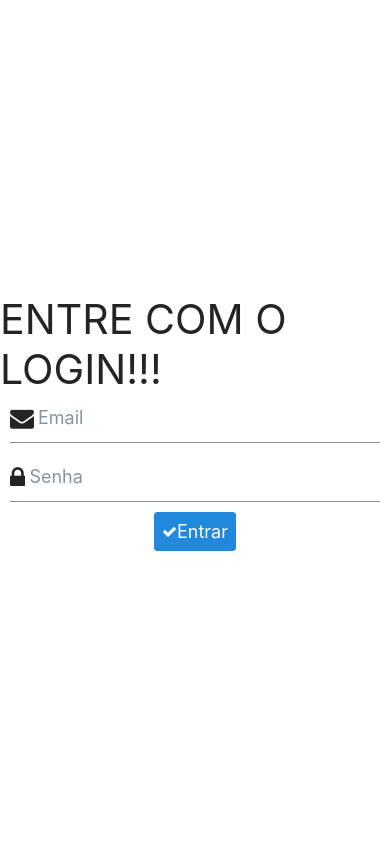
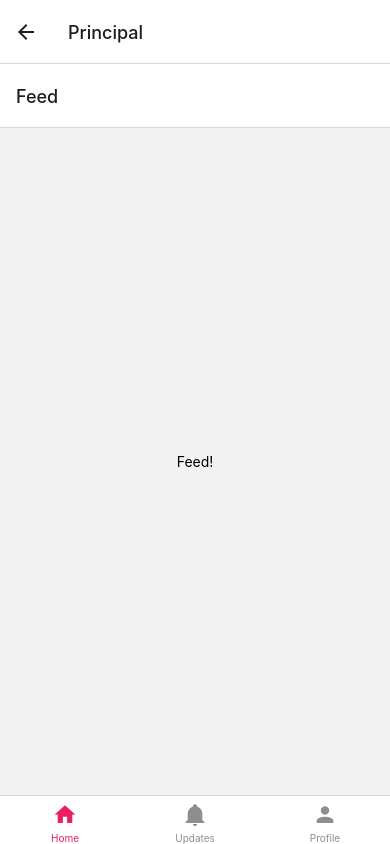
Before and after one commit to Alyson02/LoginReact, a React Native app: screen /Principal in a window 390 px wide. Built offline with nearby package versions, Linux system fonts and the light colour scheme.

Commit message:
Tela login e principal

```diff
--- a/App.js
+++ b/App.js
@@ -1,46 +1,24 @@
-import { StyleSheet, View } from 'react-native';
-import {Button, Input, Text} from 'react-native-elements'
-import Icon from 'react-native-vector-icons/FontAwesome'
+import React,{useState} from "react";
+import {createStackNavigator} from '@react-navigation/stack';
+import {NavigationContainer} from '@react-navigation/native';
+import Login from "./screen/Login";
+import Principal from './screen/Principal';
 
-var email, password;
+const Stack = createStackNavigator();
 
-export default function App() {
-  return (
-    <View style={styles.container}>
-      <Text h1>ENTRE COM O LOGIN!!!</Text>
-      <Input
-      placeholder="Email"
-      leftIcon={{type:'font-awesome', name:'envelope'}}
-      onChangeText={value=>email = value}
-      KeyboardType="email-address"/>
-
-      <Input
-      placeholder="Senha"
-      leftIcon={{type:'font-awesome', name:'lock'}}
-      onChangeText={value=>password = value}
-      secureTextEntry="true"/>
-
-      <Button
-       icon={
-        <Icon
-        name="check"
-        size={15}
-        color="white"
-      />
-      }
-
-      title="Entrar"
-      onPress={()=>entrar()}
-       />
-    </View>
-  );
+function MyStack(){
+    return(
+        <Stack.Navigator>
+            <Stack.Screen name="Login" component={Login} />
+            <Stack.Screen name="Principal" component={Principal}/>
+        </Stack.Navigator>
+    );
 }
 
-const styles = StyleSheet.create({
-  container: {
-    flex: 1,
-    backgroundColor: '#fff',
-    alignItems: 'center',
-    justifyContent: 'center',
-  },
-});
+export default function App(){
+    return(
+        <NavigationContainer>
+            <MyStack />
+        </NavigationContainer>
+    );
+}
--- a/package.json
+++ b/package.json
@@ -10,6 +10,9 @@
     "eject": "expo eject"
   },
   "dependencies": {
+    "@react-navigation/bottom-tabs": "^6.3.1",
+    "@react-navigation/native": "^6.0.10",
+    "@react-navigation/stack": "^6.2.1",
     "expo": "~44.0.0",
     "expo-status-bar": "~1.2.0",
     "react": "17.0.1",
--- /dev/null
+++ b/screen/Login.js
@@ -0,0 +1,50 @@
+import { useState } from 'react';
+import { StyleSheet, View } from 'react-native';
+import {Button, Input, Text} from 'react-native-elements'
+import Icon from 'react-native-vector-icons/FontAwesome'
+import styles from '../style/estilo'
+
+var email, password;
+
+export default function Login({navigation}) {
+
+    const [email, setEmail] = useState(null);
+    const [password, setPassword] = useState(null);
+
+    const entrar = () => {
+        navigation.reset({
+            index: 0,
+            routes: [{name: "Principal"}]
+        })
+    }
+
+    return (
+    <View style={styles.container}>
+      <Text h1>ENTRE COM O LOGIN!!!</Text>
+      <Input
+      placeholder="Email"
+      leftIcon={{type:'font-awesome', name:'envelope'}}
+      onChangeText={value=> setEmail(value)}
+      KeyboardType="email-address"/>
+
+      <Input
+      placeholder="Senha"
+      leftIcon={{type:'font-awesome', name:'lock'}}
+      onChangeText={value=> setPassword(value)}
+      secureTextEntry="true"/>
+
+      <Button
+       icon={
+        <Icon
+        name="check"
+        size={15}
+        color="white"
+      />
+      }
+
+      title="Entrar"
+      onPress={()=>entrar()}
+       />
+    </View>
+  );
+}
--- /dev/null
+++ b/screen/Principal.js
@@ -0,0 +1,73 @@
+import * as React from 'react';
+import { Text, View }  from 'react-native';
+import { NavigationContainer } from '@react-navigation/native';
+import { createBottomTabNavigator} from '@react-navigation/bottom-tabs';
+import { MaterialCommunityIcons } from '@expo/vector-icons';
+
+function Feed(){
+    return(
+        <View style={{flex: 1, justifyContent: 'center', alignItems: 'center'}}>
+            <Text>Feed!</Text>
+        </View>
+    )
+}
+
+function Profile(){
+    return(
+        <View style={{flex: 1, justifyContent: 'center', alignItems: 'center'}}>
+            <Text>Profile!</Text>
+        </View>
+    )
+}
+
+function Notifications(){
+    return(
+        <View style={{flex: 1, justifyContent: 'center', alignItems: 'center'}}>
+            <Text>Notifications!</Text>
+        </View>
+    )
+}
+
+const Tab = createBottomTabNavigator();
+
+export default function Principal(){
+    return (
+        <Tab.Navigator
+            initialRouteName='Feed'
+            tabBarOptions={{
+                activeTintColor: '#e91e63'
+            }}
+        >
+            <Tab.Screen
+                name="Feed"
+                component={Feed}
+                options={{
+                    tabBarLabel: 'Home',
+                    tabBarIcon: ({ color, size}) => (
+                        <MaterialCommunityIcons name="home" color={color} size={size}/>
+                    ),
+                }}
+            />
+            <Tab.Screen
+                name="Notifications"
+                component={Notifications}
+                options={{
+                    tabBarLabel: 'Updates',
+                    tabBarIcon: ({ color, size}) => (
+                        <MaterialCommunityIcons name="bell" color={color} size={size}/>
+                    ),
+                }}
+            />
+            <Tab.Screen
+                name="Profile"
+                component={Profile}
+                options={{
+                    tabBarLabel: 'Profile',
+                    tabBarIcon: ({ color, size}) => (
+                        <MaterialCommunityIcons name="account" color={color} size={size}/>
+                    ),
+                }}
+            />
+        </Tab.Navigator>
+    );
+}
--- /dev/null
+++ b/style/estilo.js
@@ -0,0 +1,12 @@
+import { StyleSheet } from "react-native-web";
+
+const styles = StyleSheet.create({
+    container: {
+      flex: 1,
+      backgroundColor: '#ff0',
+      alignItems: 'center',
+      justifyContent: 'center',
+    },
+});
+
+export default styles
```
Also changed, not shown: 2 other files (tests, documents, lock files or other folders).
